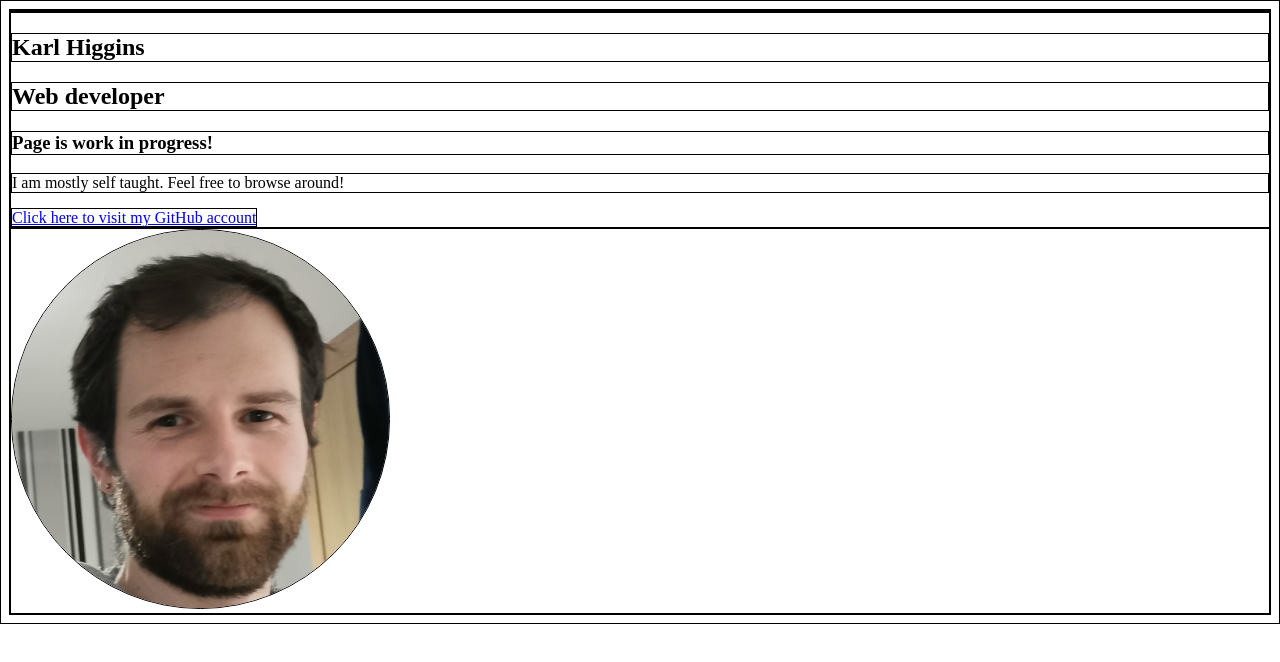
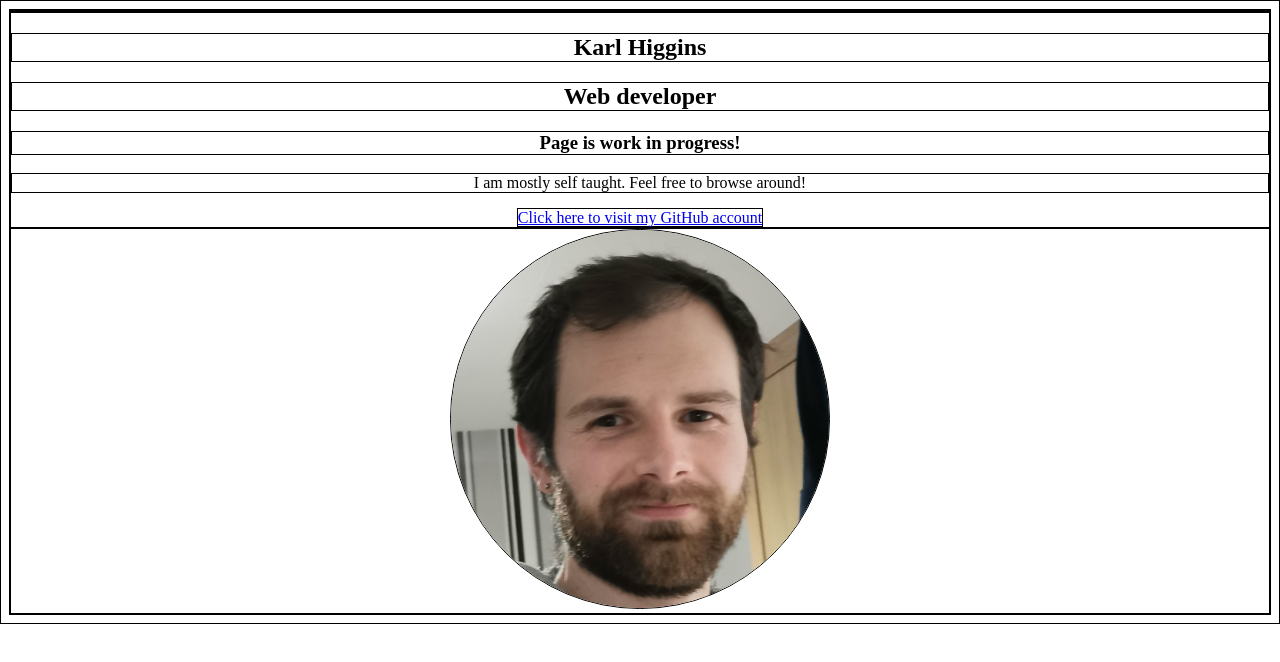
Before and after one commit to karl3644/karl3644.github.io, a plain HTML site: page index.html in a window 1280 px wide. Drawn offline with Linux system fonts and the light colour scheme.

Commit message:
updated text alignment

```diff
--- a/index.html
+++ b/index.html
@@ -7,7 +7,7 @@
 
     <body>
         <header>
-            <title>Karl H Portfolio</title>
+            <title>Karl Higgins Portfolio</title>
         </header>
 
         <section id="details">
--- a/styles.css
+++ b/styles.css
@@ -1,5 +1,6 @@
 * {
     border: 1px black solid;
+    text-align: center;
 }
 
 #karlPic {
```
